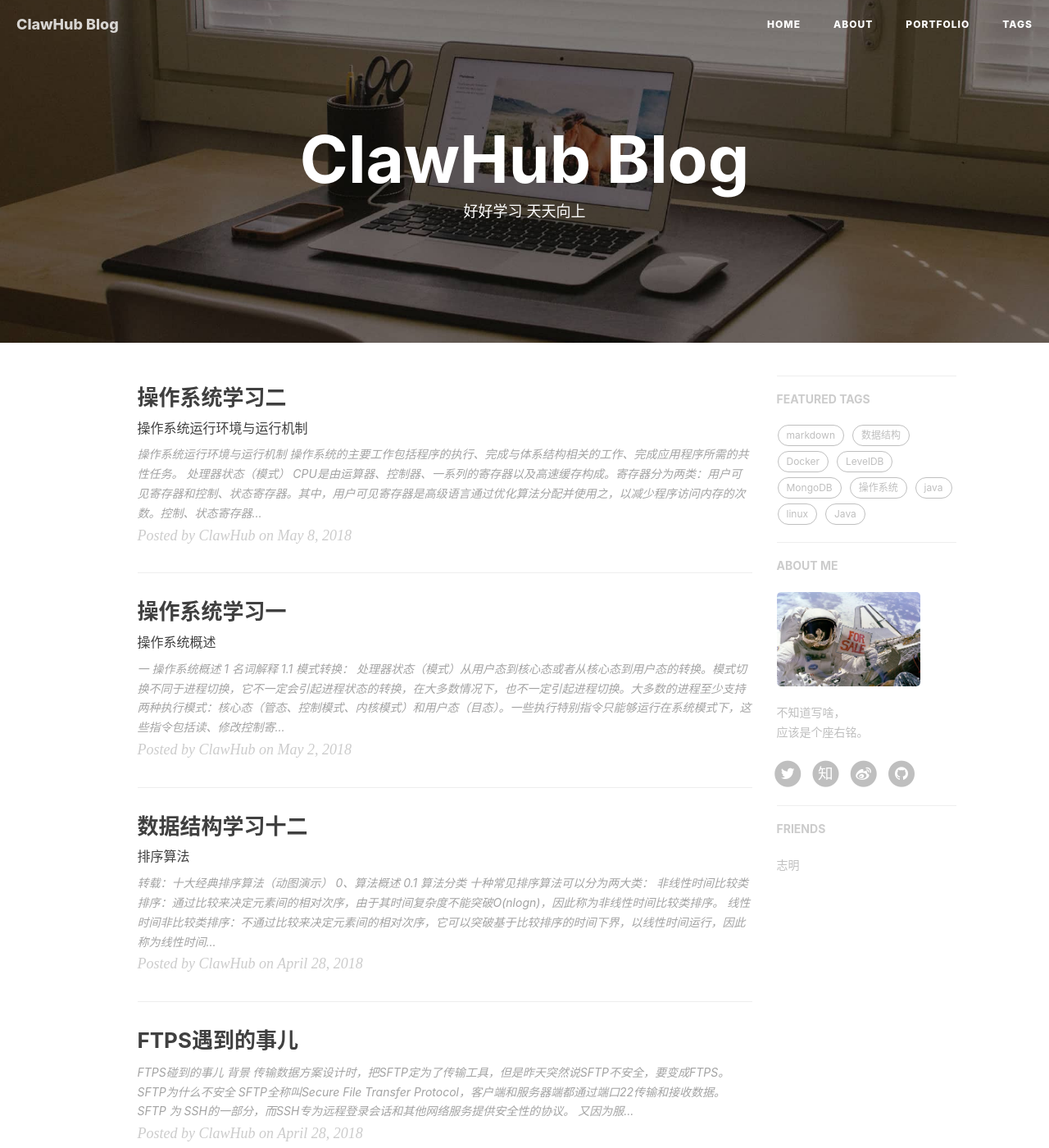
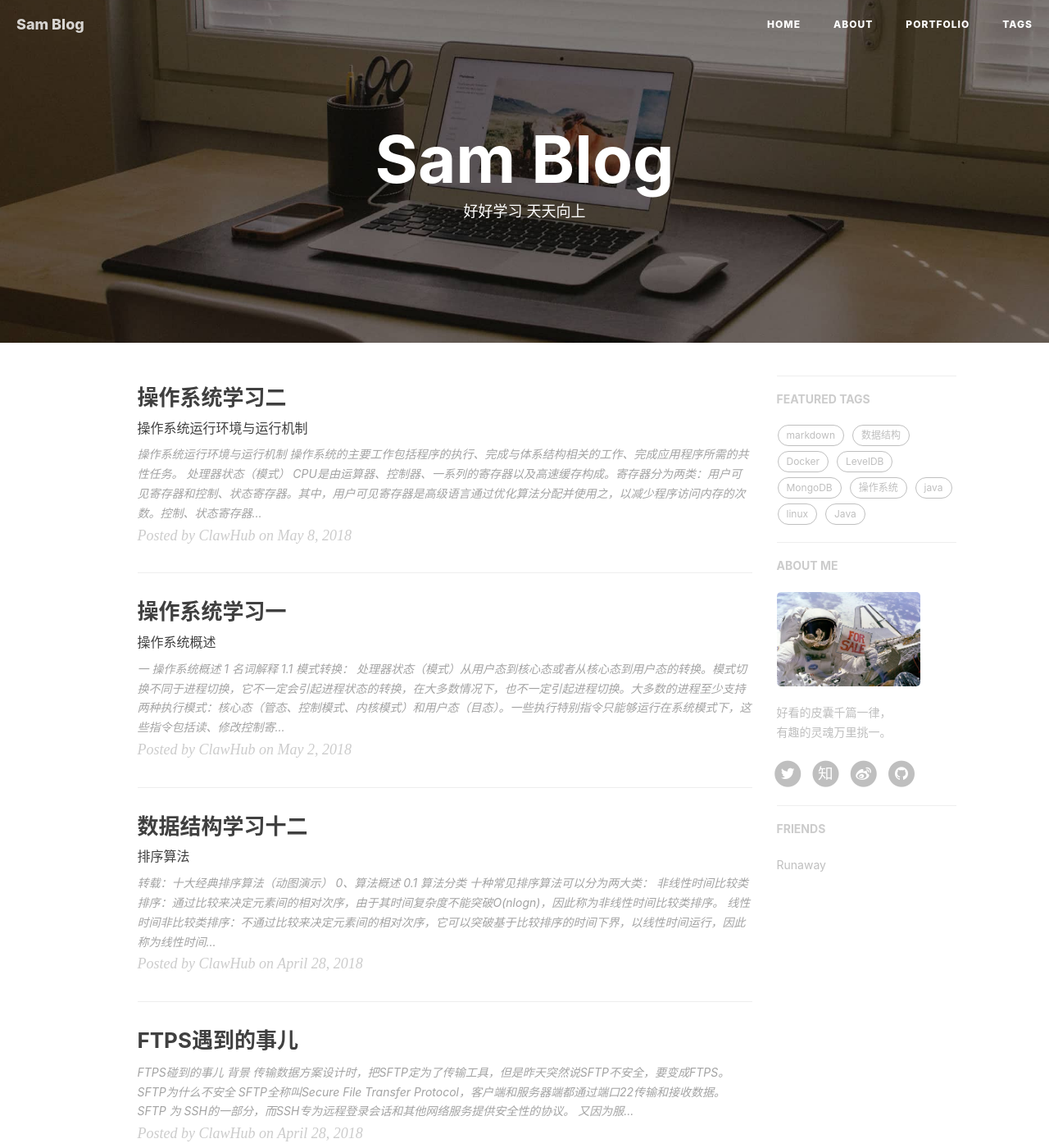
Before and after one commit to RunawayFzzF/379605072.github.io, a Jekyll site: the page built from index.html, in a window 1280 px wide and 1400 px high. Shown: the whole window at 82% size. Built offline with Jekyll 4.4.1, drawn with Linux system fonts in a browser that asks for light colours; nearby versions of some CDN libraries; the list of posts is cut into pages by our own code; comment, search, counter and statistics services are not loaded; some of the changed text lies outside the part shown.

Commit message:
Update _config.yml

```diff
--- a/_config.yml
+++ b/_config.yml
@@ -1,10 +1,10 @@
 # Site settings
-title: ClawHub Blog
-SEOTitle: ClawHub的博客 | ClawHub Blog
+title: Sam Blog
+SEOTitle: Sam的博客 | Sam Blog
 header-img: img/home-bg.jpg
 email: huxpro@gmail.com
 description: "IT一族 | 成为更棒的人"
-keyword: "开发, clawhub, IT, 测试, 运维,  博客, 个人网站, 互联网, Web, JavaScript, 前端, 设计"
+keyword: "开发, Sam, IT, 测试, 运维,  博客, 个人网站, 互联网, Web, JavaScript, 前端, 设计"
 url: "http://calwhub.tk"              # your host, for absolute URL
 baseurl: ""                             # for example, '/blog' if your blog hosted on 'host/blog'
 
@@ -67,7 +67,7 @@ ga_domain: ClawHub.tk
 
 # Sidebar settings
 sidebar: true                           # whether or not using Sidebar.
-sidebar-about-description: "不知道写啥，<br>应该是个座右铭。"
+sidebar-about-description: "好看的皮囊千篇一律，<br>有趣的灵魂万里挑一。"
 sidebar-avatar: /img/avatar-hux.jpg      # use absolute URL, seeing it's used in both `/` and `/about/`
 
 
@@ -87,7 +87,7 @@ service-worker: true
 # Friends
 friends: [
     {
-        title: "志明",
+        title: "Runaway",
         href: ""
     }
 ]
```
